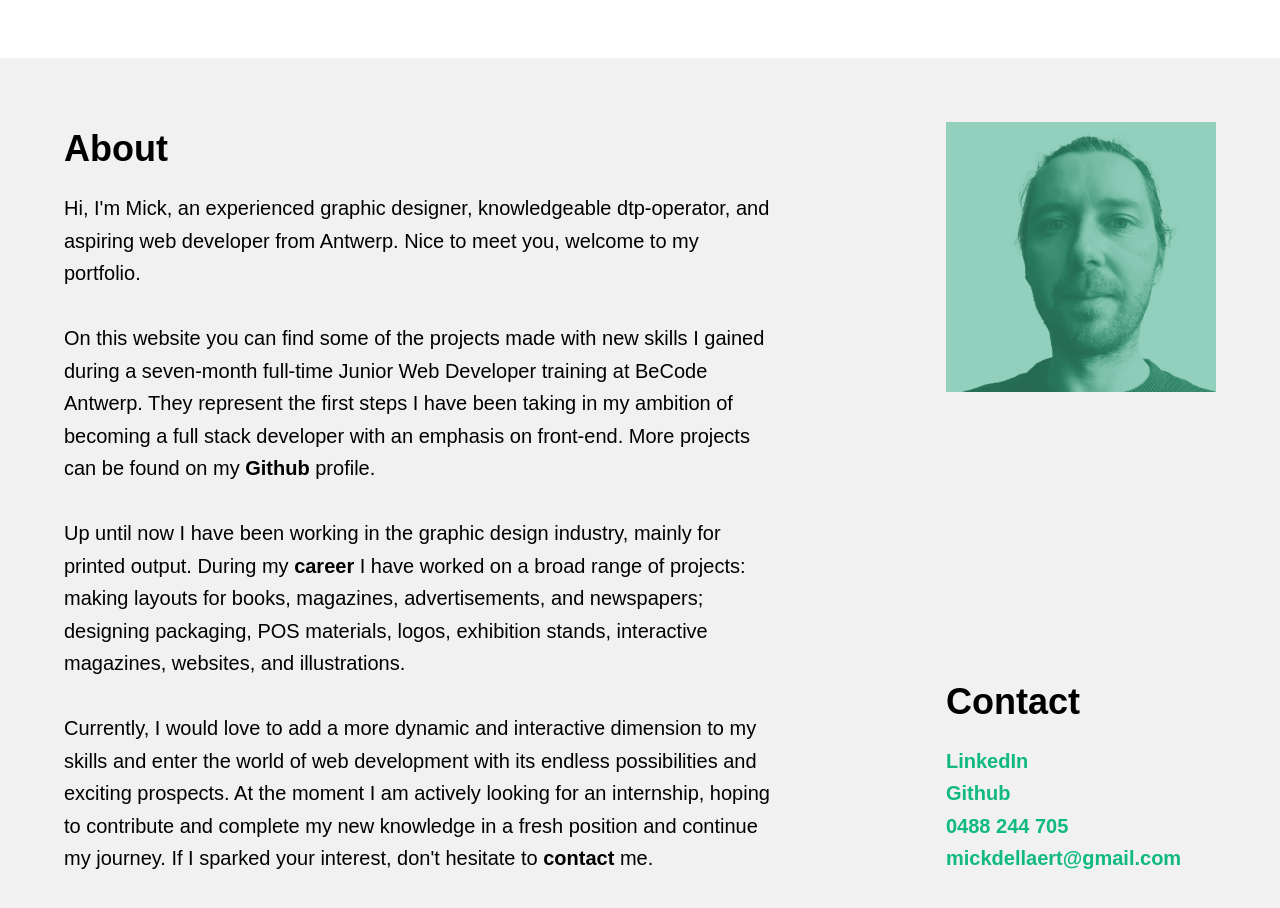
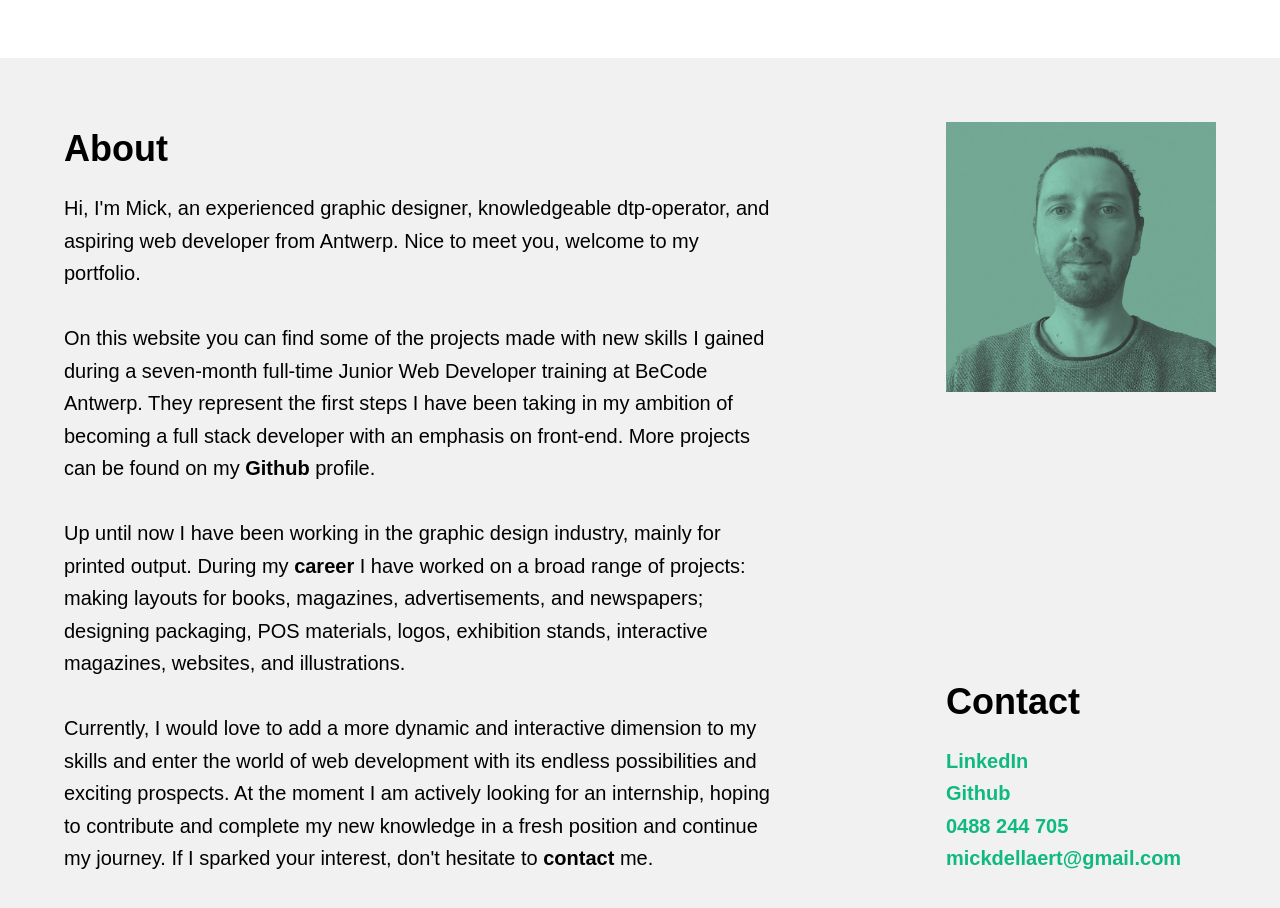
Before and after one commit to MickDellaert/portfolio2021, a Next.js app: page / in a window 1280 px wide. Shown: the part 3000-3908 px from the top of the page. Built offline with nearby package versions, Linux system fonts and the light colour scheme.

Commit message:
new portrait

```diff
--- a/components/About.js
+++ b/components/About.js
@@ -46,7 +46,7 @@ const About = () => {
             <Image
               layout="responsive"
               objectFit="cover"
-              src={"/portret/portret_mick_duotoon_2021.jpg"}
+              src={"/portret/portret-rgb.jpg"}
               alt={"mick"}
               width={200}
               height={200}
```
Also changed, not shown: public/portret/portret-rgb.jpg (added).
